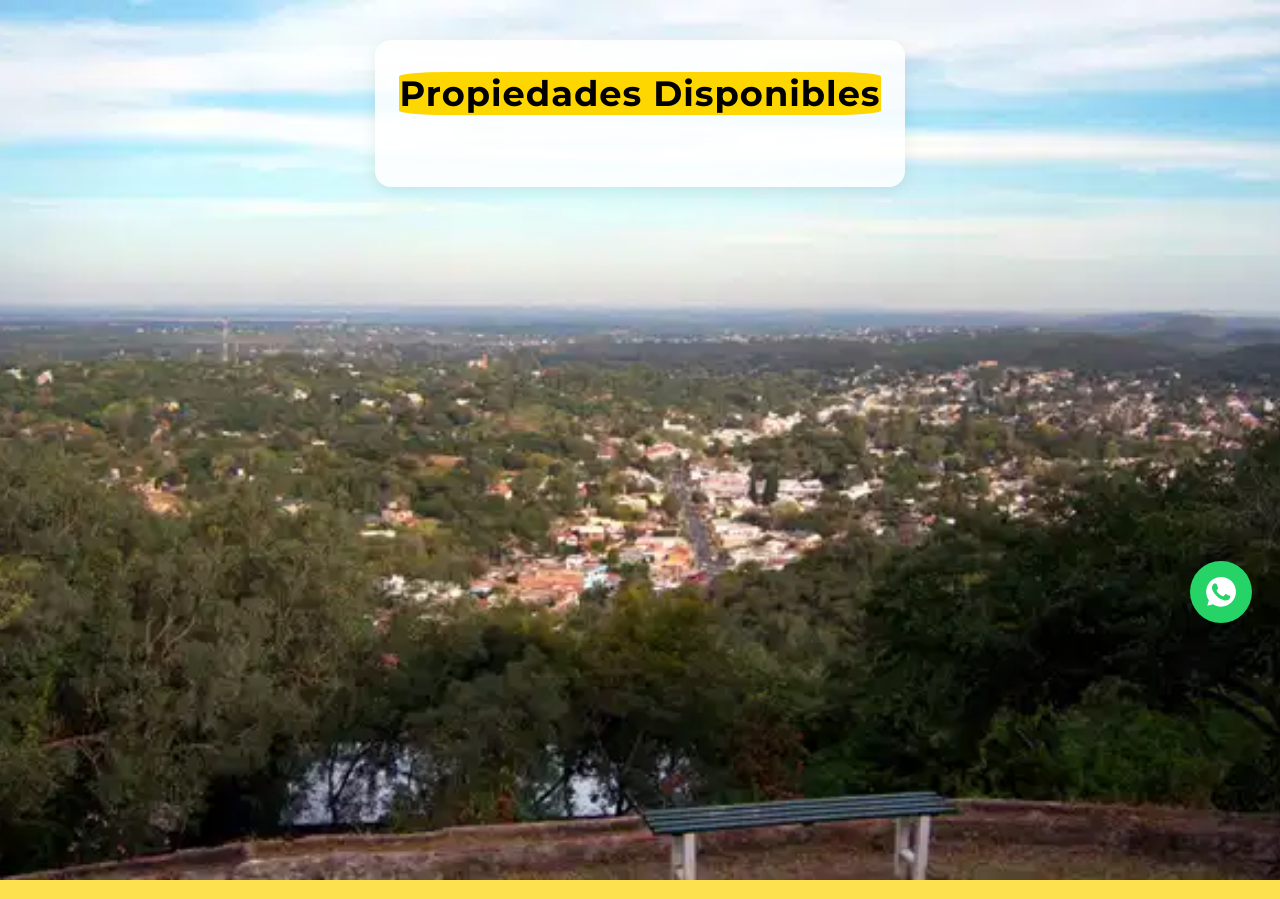
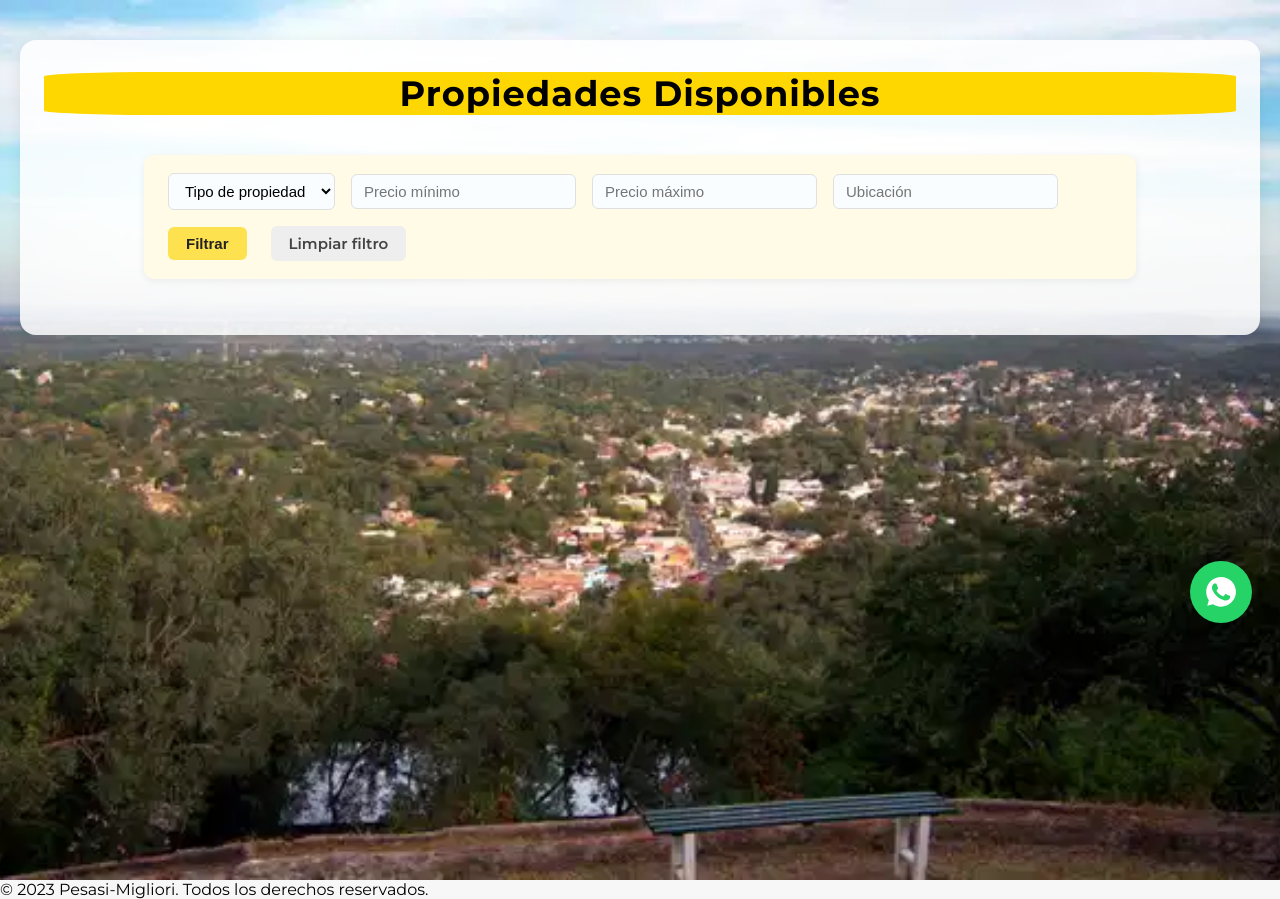
Before and after one commit to matias-chabbal/pagina-inmobiliaria, a FastAPI app: page / in a window 1280 px wide. Shown: the part 149-1048 px from the top of the page. Run offline with FastAPI, Linux system fonts and the light colour scheme; data that the repository does not hold is empty.

Commit message:
se le agrego el filtrado por tipo, precio y ubicacion para una busqueda ams personalizada.

```diff
--- a/static/css/common.css
+++ b/static/css/common.css
@@ -613,3 +613,60 @@
     overflow: hidden;
     box-shadow: 0 2px 12px #0001;
 }
+
+/* filter form */
+.filter-form {
+    margin-bottom: 24px;
+    background: #fffbe6;
+    border-radius: 10px;
+    padding: 18px 24px;
+    box-shadow: 0 2px 8px #0001;
+}
+.filter-row {
+    display: flex;
+    gap: 16px;
+    flex-wrap: wrap;
+    align-items: center;
+}
+.filter-input {
+    padding: 8px 12px;
+    border-radius: 6px;
+    border: 1px solid #e0e0e0;
+    font-size: 15px;
+    min-width: 140px;
+    background: #fafdff;
+}
+.filter-btn {
+    background: var(--primary-yellow, #ffe29a);
+    color: #222;
+    border: none;
+    border-radius: 6px;
+    font-size: 15px;
+    padding: 8px 18px;
+    cursor: pointer;
+    font-weight: 600;
+    transition: background 0.2s, transform 0.2s;
+}
+.filter-btn:hover {
+    background: #ffe29a;
+    transform: scale(1.07);
+}
+
+.filter-clear-btn {
+    background: #eee;
+    color: #444;
+    border-radius: 6px;
+    font-size: 15px;
+    padding: 8px 18px;
+    text-decoration: none;
+    font-weight: 600;
+    margin-left: 8px;
+    transition: background 0.2s, color 0.2s, transform 0.2s;
+    border: none;
+    display: inline-block;
+}
+.filter-clear-btn:hover {
+    background: #e74c3c;
+    color: #fff;
+    transform: scale(1.07);
+}
--- a/templates/public.html
+++ b/templates/public.html
@@ -28,6 +28,21 @@
             <div class="page-container">
             <h2 class="section-title">Propiedades Disponibles</h2>
             <div class="container">
+                <form class="filter-form" method="get" action="">
+    <div class="filter-row">
+        <select name="tipo" class="filter-input">
+            <option value="">Tipo de propiedad</option>
+            <option value="Casa" {% if request.query_params.get('tipo') == "Casa" %}selected{% endif %}>Casa</option>
+            <option value="Departamento" {% if request.query_params.get('tipo') == "Departamento" %}selected{% endif %}>Departamento</option>
+            <option value="Terreno" {% if request.query_params.get('tipo') == "Terreno" %}selected{% endif %}>Terreno</option>
+        </select>
+        <input type="number" name="precio_min" class="filter-input" placeholder="Precio mínimo" value="{{ request.query_params.get('precio_min', '') }}">
+        <input type="number" name="precio_max" class="filter-input" placeholder="Precio máximo" value="{{ request.query_params.get('precio_max', '') }}">
+        <input type="text" name="ubicacion" class="filter-input" placeholder="Ubicación" value="{{ request.query_params.get('ubicacion', '') }}">
+        <button type="submit" class="filter-btn">Filtrar</button>
+        <a href="/" class="filter-clear-btn">Limpiar filtro</a>
+    </div>
+</form>
         <div class="propiedades-grid">
             {% for p in propiedades %}
                 <div class="propiedad-card">
@@ -41,7 +56,8 @@
                     <div class="propiedad-info">
                         <h3 class="propiedad-titulo">{{ p.titulo }}</h3>
                         <div class="propiedad-tipo">{{ p.tipo }}</div>
-                        <p class="propiedad-descripcion">{{ p.descripcion }}</p>
+                        <div class="propiedad-tipo">$ {{ p.precio }}</div>
+                        <p class="propiedad-descripcion">{{ p.ubicacion }}</p>
                         <div class="botones-container">
                             <a href="/propiedad/{{ p.id }}" class="btn btn-detalles">Ver Detalles</a>
                             <a href="https://wa.me/3543642386?text=Hola, me interesa la propiedad: {{ p.titulo|urlencode }} ({{ request.base_url }}propiedad/{{ p.id }})"
@@ -66,6 +82,10 @@
         </svg>
     </a>
 
+    <footer class="footer">
+        <p>&copy; 2023 Pesasi-Migliori. Todos los derechos reservados.</p>
+    </footer>
+
     <script>
         function toggleMenu() {
             const navLinks = document.getElementById('navLinks');
```
Also changed, not shown: routers/public.py (+22 -9 lines).
